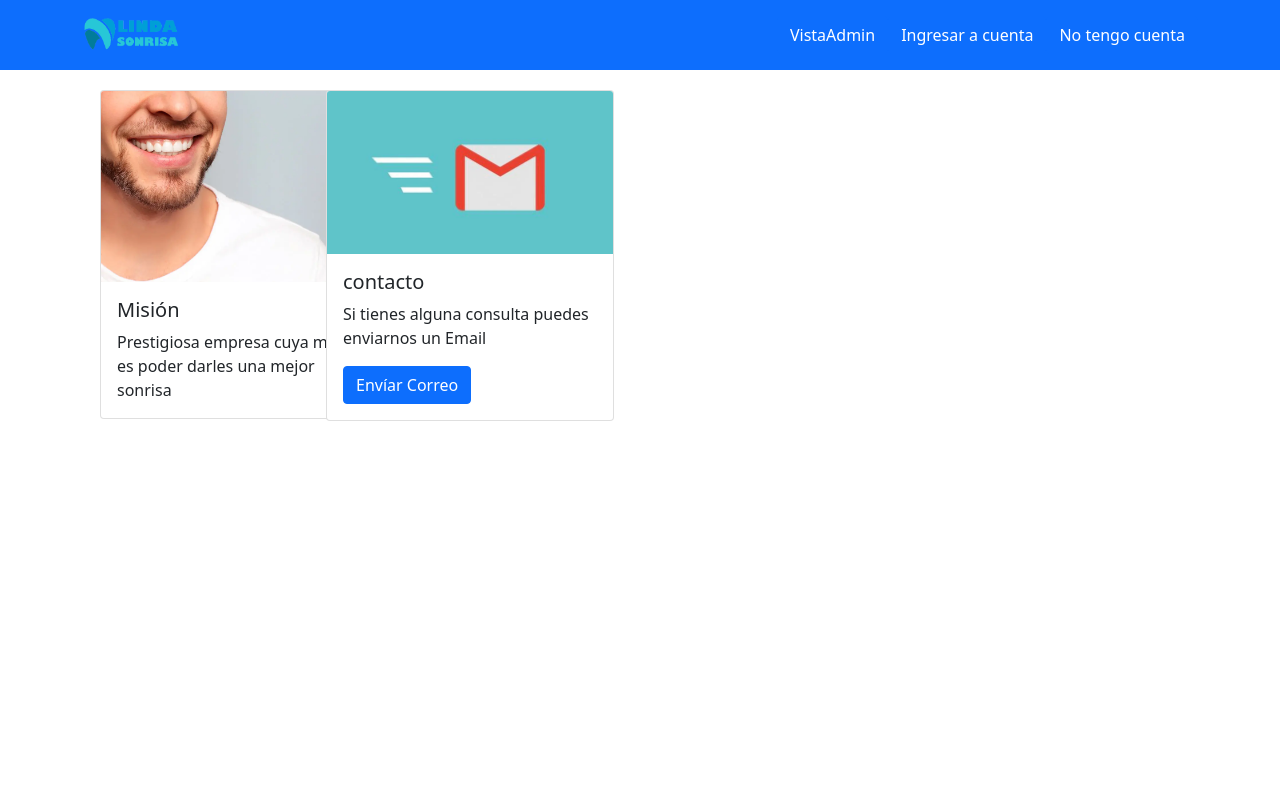
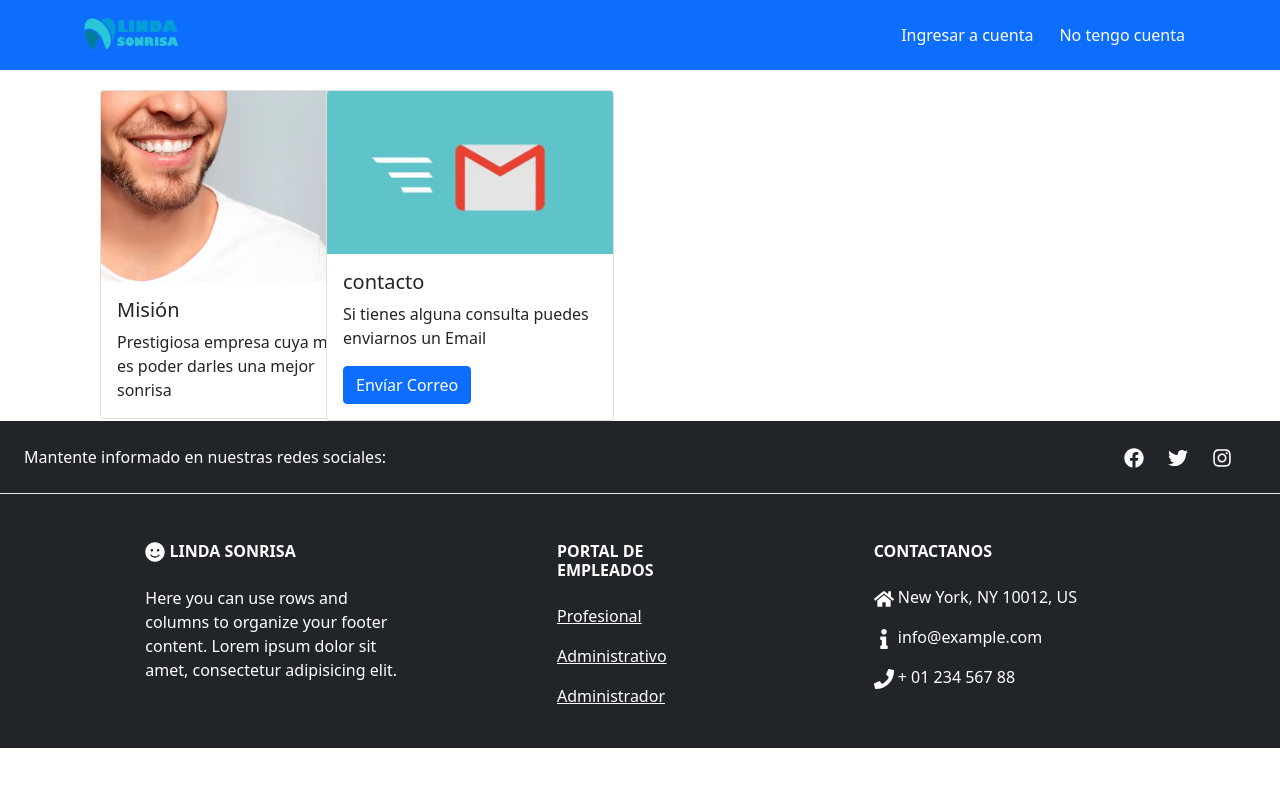
Before and after one commit to AlexOlguin-dev/linda-sonrisa-frontend, a React (Create React App) app: page / in a window 1280 px wide. Shown: the top 786 px of the page. Built offline with nearby package versions, Linux system fonts and the light colour scheme.

Commit message:
Adding footer

```diff
--- /dev/null
+++ b/src/views/common/Footer.js
@@ -0,0 +1,77 @@
+import React, { useState } from "react";
+import 'bootstrap/dist/css/bootstrap.min.css';
+import {  } from 'react-bootstrap';
+import { FaCheckCircle, FaFacebook, FaTwitter, FaInstagram, FaSmile, FaHome, FaInfo, FaPhone } from 'react-icons/fa';
+
+const Footer = props => {
+  return(
+    <>
+    <footer className="bg-dark text-center text-white">
+      <section className="d-flex justify-content-center justify-content-lg-between p-4 border-bottom">
+
+        <div className="me-5 d-none d-lg-block">
+          <span>Mantente informado en nuestras redes sociales: </span>
+        </div>
+
+        <div>
+          <a href="" className="me-4 text-reset">
+            <FaFacebook size={20} />
+          </a>
+          <a href="" className="me-4 text-reset">
+            <FaTwitter size={20} />
+          </a>
+          <a href="" className="me-4 text-reset">
+            <FaInstagram size={20} />
+          </a>
+        </div>
+
+      </section>
+      <section>
+
+        <div className="container text-center text-md-start mt-5">
+          <div className="row mt-3">
+
+            <div className="col-md-6 col-lg-4 col-xl-3 mx-auto mb-4">
+              <h6 className="text-uppercase fw-bold mb-4">
+                <FaSmile size={20} /> Linda sonrisa
+              </h6>
+              <p>
+                Here you can use rows and columns to organize your footer content. Lorem ipsum
+                dolor sit amet, consectetur adipisicing elit.
+              </p>
+            </div>
+
+            <div className="col-md-2 col-lg-2 col-xl-2 mx-auto mb-4">
+              <h6 className="text-uppercase fw-bold mb-4">
+                Portal de empleados
+              </h6>
+              <p>
+                <a href="#!" className="text-reset">Profesional</a>
+              </p>
+              <p>
+                <a href="#!" className="text-reset">Administrativo</a>
+              </p>
+              <p>
+                <a href="./admin" className="text-reset">Administrador</a>
+              </p>
+            </div>
+
+            <div className="col-md-4 col-lg-3 col-xl-3 mx-auto mb-md-0 mb-4">
+              <h6 className="text-uppercase fw-bold mb-4">
+                Contactanos
+              </h6>
+              <p><FaHome size={20} /> New York, NY 10012, US</p>
+              <p><FaInfo size={20} /> info@example.com</p>
+              <p><FaPhone size={20} /> + 01 234 567 88</p>
+            </div>
+
+          </div>
+        </div>
+
+      </section>
+    </footer>
+    </>
+  )
+}
+
+export default Footer;
--- a/src/views/common/NavBar.js
+++ b/src/views/common/NavBar.js
@@ -10,6 +10,7 @@ import RegistroCliente from "../login/RegistroCliente";
 import RegistroClienteSucess from "../login/RegistroClienteSuccess";
 //MAIN
 import Main from "../main/Main";
+import Footer from "../common/Footer";
 //CLIENTE
 import Dashboard from "../cliente/Dashboard";
 import Resumen from "../cliente/Resumen";
@@ -56,7 +57,7 @@ const NavBar = props => {
                       </>
                     ):(
                       <>
-                        <NavLink to="/admin" onClick={() => setMain('/login')}><Button variant="primary">VistaAdmin</Button></NavLink>
+                        {/*<NavLink to="/admin" onClick={() => setMain('/login')}><Button variant="primary">VistaAdmin</Button></NavLink>*/}
                         <NavLink to="/login" onClick={() => setMain('/login')}><Button variant="primary">Ingresar a cuenta</Button></NavLink>
                         <NavLink to="/registro_cliente" onClick={() => setMain('/login')}><Button variant="primary">No tengo cuenta</Button></NavLink>
                       </>
@@ -78,6 +79,8 @@ const NavBar = props => {
           <Route path="/admin" element={<Admin />} />
         </Routes>
 
+        <Footer />
+
         </BrowserRouter>
     </>
   )
```
